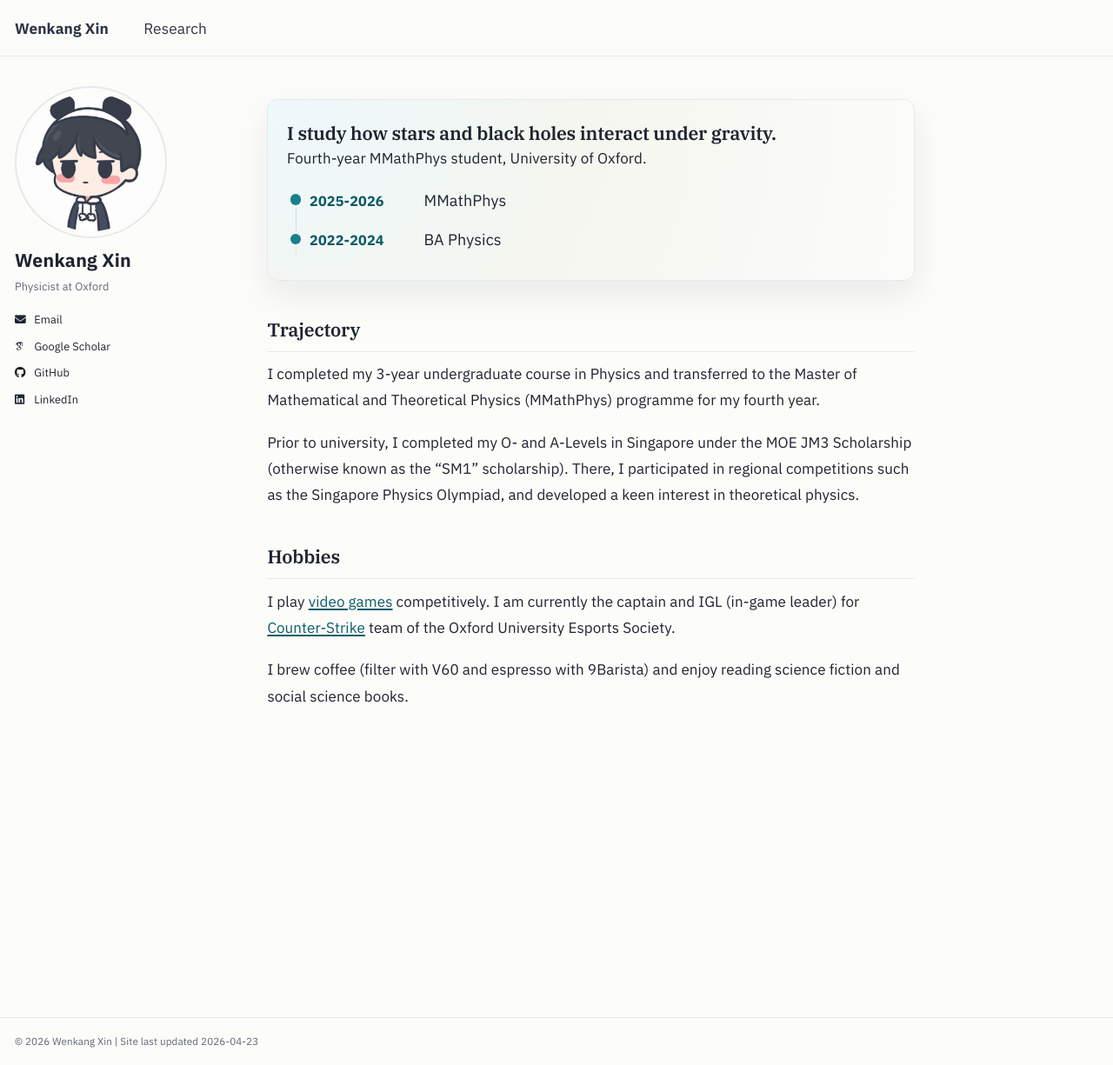
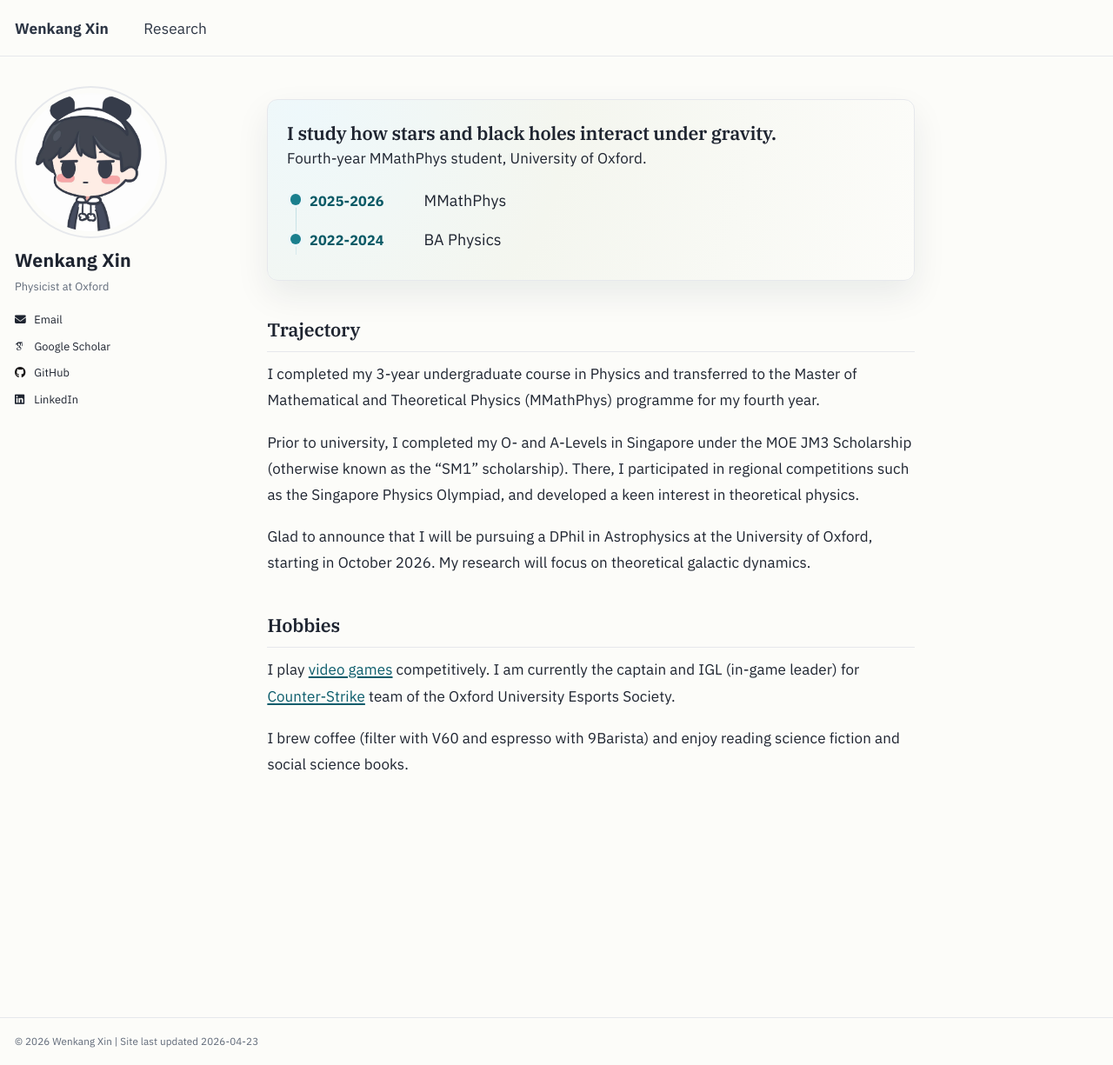
Before and after one commit to Walker-Xin/Walker-Xin.github.io, a Jekyll site: the page built from _pages/home.md, in a window 1280 px wide and 1225 px high. Shown: the whole window at 87% size. Built offline with Jekyll 4.4.1, drawn with Linux system fonts in a browser that asks for light colours; some web fonts are replaced.

Commit message:
update news

```diff
--- a/_pages/home.md
+++ b/_pages/home.md
@@ -12,6 +12,10 @@ show_title: false
 	<p class="home-hero__lead">Fourth-year MMathPhys student, University of Oxford.</p>
 
 	<ul class="home-timeline" aria-label="Academic timeline">
+		<!-- <li class="home-timeline__item">
+			<span class="home-timeline__period">2026-?</span>
+			<span class="home-timeline__stage">DPhil in Astrophysics</span>
+		</li> -->
 		<li class="home-timeline__item">
 			<span class="home-timeline__period">2025-2026</span>
 			<span class="home-timeline__stage">MMathPhys</span>
@@ -33,6 +37,8 @@ I completed my 3-year undergraduate course in Physics and transferred to the Mas
 
 Prior to university, I completed my O- and A-Levels in Singapore under the MOE JM3 Scholarship (otherwise known as the "SM1" scholarship). There, I participated in regional competitions such as the Singapore Physics Olympiad, and developed a keen interest in theoretical physics.
 
+Glad to announce that I will be pursuing a DPhil in Astrophysics at the University of Oxford, starting in October 2026. My research will focus on theoretical galactic dynamics.
+
 ## Hobbies
 
 I play [video games](https://www.faceit.com/en/players/Walkerxin) competitively. I am currently the captain and IGL (in-game leader) for [Counter-Strike](https://www.twitch.tv/videos/2728372888?t=1h16m31s) team of the Oxford University Esports Society.
```
